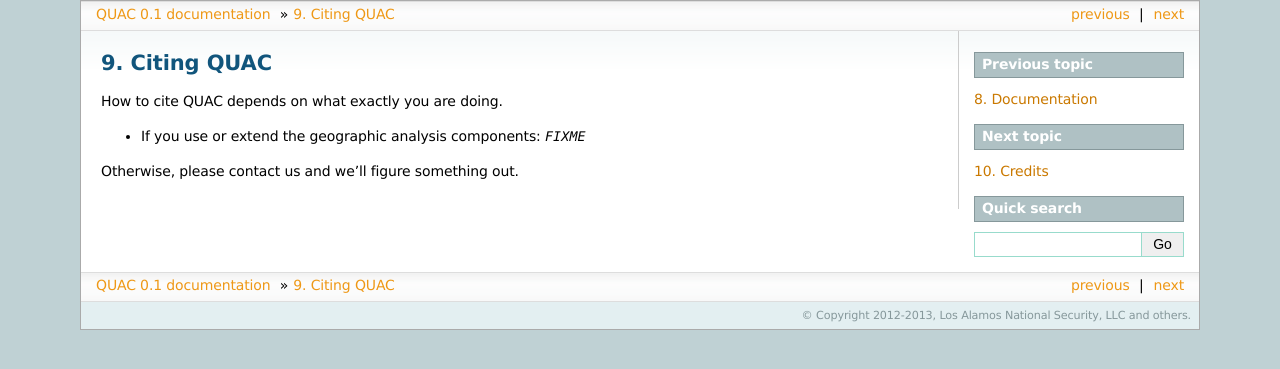
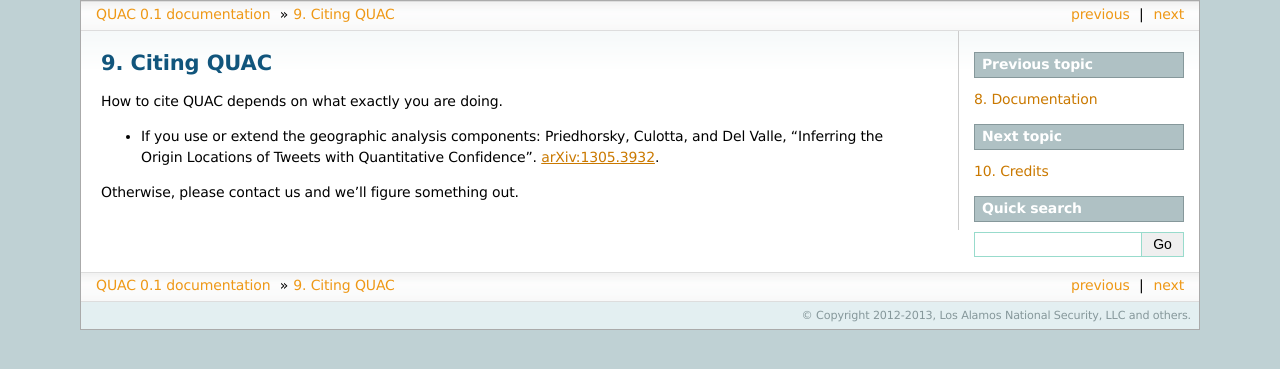
Before and after one commit to reidpr/quac, a Sphinx documentation site: the page built from sphinx/citing.rst, in a window 1280 px wide. Shown: the top 369 px of the page. Built offline with Sphinx 7.4.7, drawn with Linux system fonts in a browser that asks for light colours; formulas are drawn with MathJax 3.

Commit message:
update citing with arXiv paper (closes #29)

```diff
--- a/sphinx/citing.rst
+++ b/sphinx/citing.rst
@@ -5,6 +5,9 @@
 
 How to cite QUAC depends on what exactly you are doing.
 
-* If you use or extend the geographic analysis components: `FIXME`
+* If you use or extend the geographic analysis components: Priedhorsky,
+  Culotta, and Del Valle, "Inferring the Origin Locations of Tweets with
+  Quantitative Confidence". `arXiv:1305.3932
+  <http://arxiv.org/abs/1305.3932>`_.
 
 Otherwise, please contact us and we'll figure something out.
```
